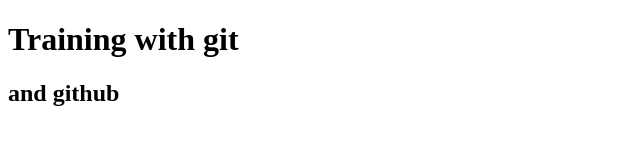
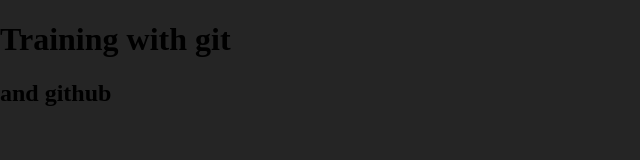
Before and after one commit to ThomasGodin/git, a plain HTML site: page index.html in a window 1280 px wide. Shown: the whole page, without its empty margins (0-640 px from the left). Drawn offline with Linux system fonts and the light colour scheme.

Commit message:
correction du style, ajout de la couleur grise en fond et des marges

```diff
--- a/style.scss
+++ b/style.scss
@@ -1,3 +1,6 @@
 body {
-    background-color: red($color: #252525);
+    background-color: #252525;
+    height: 100vw;
+    max-width: 1500px;
+    margin: 0 auto;
 }
```
Also changed, not shown: style.css, 1 other file.
